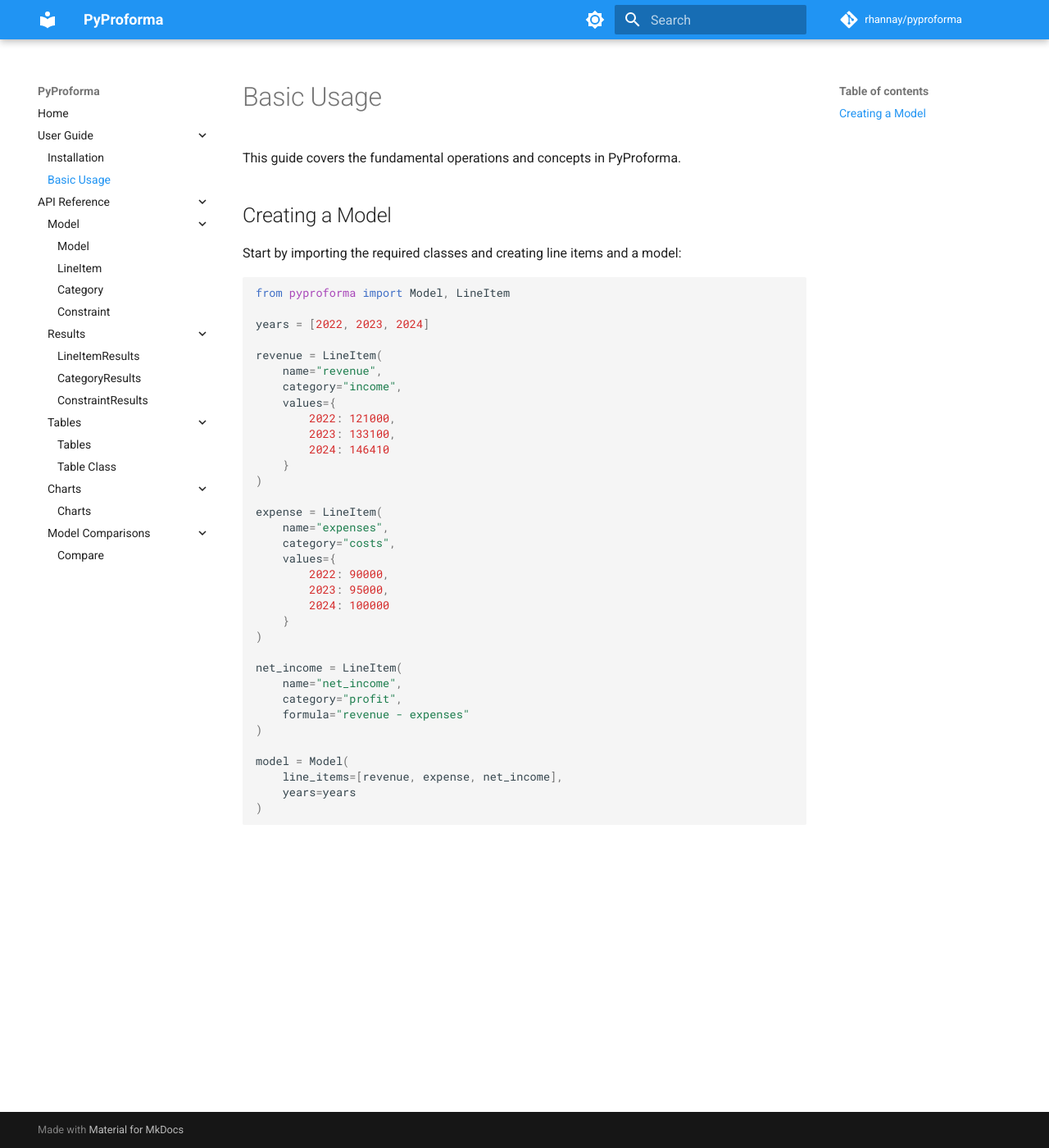
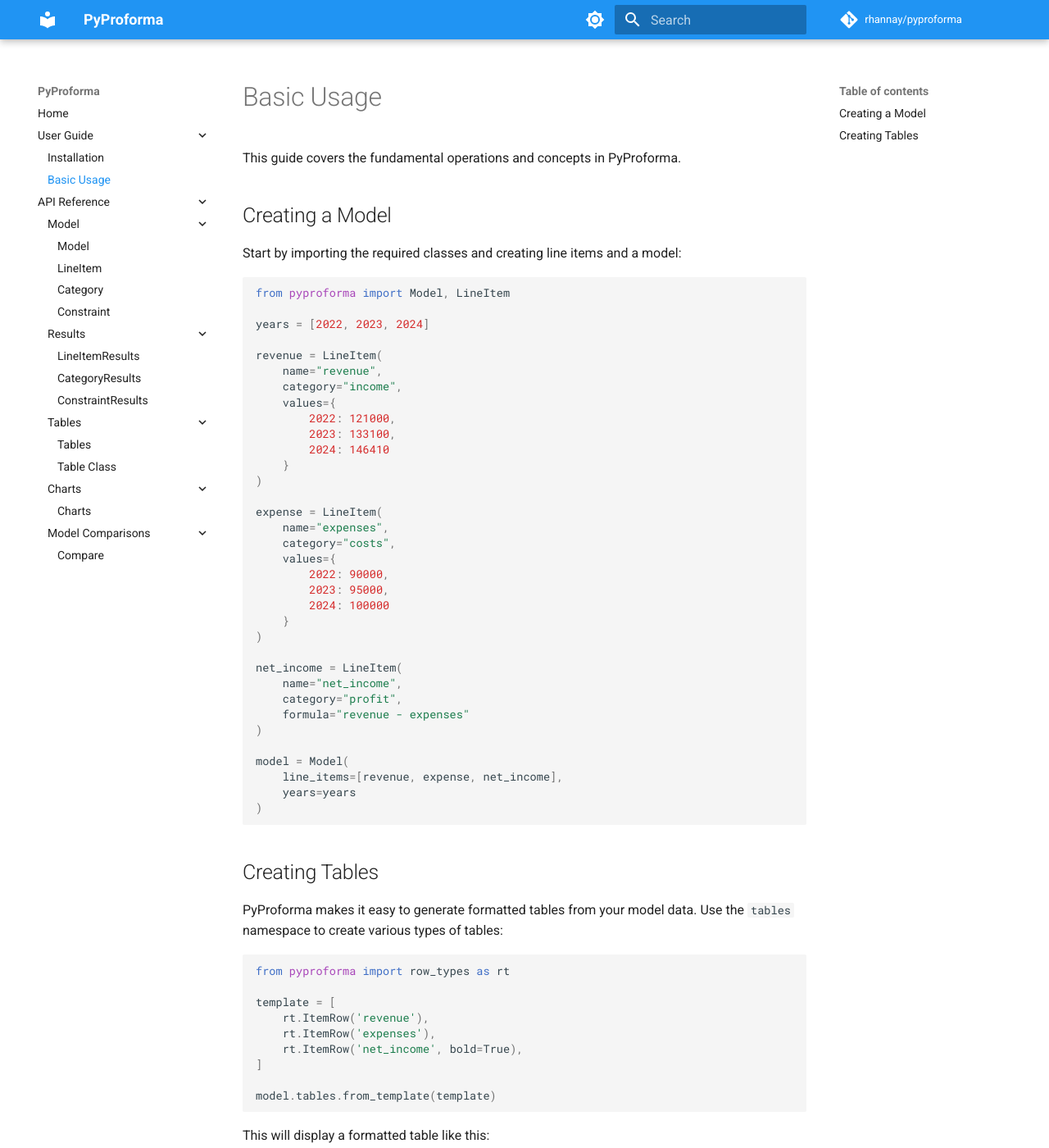
Before and after one commit to rhannay/pyproforma, an MkDocs documentation site: the page built from docs/user-guide/basic-usage.md, in a window 1280 px wide and 1400 px high. Shown: the whole window at 82% size. Built offline with MkDocs 1.6.1 and Material for MkDocs 9.7.7, drawn with Linux system fonts in a browser that asks for light colours; comment, search, counter and statistics services are not loaded; some of the changed text lies outside the part shown.

Commit message:
Add section on creating tables with formatted output in basic usage guide

````diff
--- a/docs/user-guide/basic-usage.md
+++ b/docs/user-guide/basic-usage.md
@@ -42,3 +42,72 @@
     years=years
 )
 ```
+
+## Creating Tables
+
+PyProforma makes it easy to generate formatted tables from your model data. Use the `tables` namespace to create various types of tables:
+
+```python
+from pyproforma import row_types as rt
+
+template = [
+    rt.ItemRow('revenue'),
+    rt.ItemRow('expenses'),
+    rt.ItemRow('net_income', bold=True),
+]
+
+model.tables.from_template(template)
+```
+
+This will display a formatted table like this:
+
+<style type="text/css">
+#T_ad88c_row0_col0, #T_ad88c_row1_col0 {
+  text-align: left;
+}
+#T_ad88c_row0_col1, #T_ad88c_row0_col2, #T_ad88c_row0_col3, #T_ad88c_row1_col1, #T_ad88c_row1_col2, #T_ad88c_row1_col3 {
+  text-align: right;
+}
+#T_ad88c_row2_col0 {
+  font-weight: bold;
+  text-align: left;
+}
+#T_ad88c_row2_col1, #T_ad88c_row2_col2, #T_ad88c_row2_col3 {
+  font-weight: bold;
+  text-align: right;
+}
+</style>
+<table id="T_ad88c">
+  <thead>
+    <tr>
+      <th class="blank level0" >&nbsp;</th>
+      <th id="T_ad88c_level0_col0" class="col_heading level0 col0" >Year</th>
+      <th id="T_ad88c_level0_col1" class="col_heading level0 col1" >2022</th>
+      <th id="T_ad88c_level0_col2" class="col_heading level0 col2" >2023</th>
+      <th id="T_ad88c_level0_col3" class="col_heading level0 col3" >2024</th>
+    </tr>
+  </thead>
+  <tbody>
+    <tr>
+      <th id="T_ad88c_level0_row0" class="row_heading level0 row0" >0</th>
+      <td id="T_ad88c_row0_col0" class="data row0 col0" >Revenue</td>
+      <td id="T_ad88c_row0_col1" class="data row0 col1" >121,000</td>
+      <td id="T_ad88c_row0_col2" class="data row0 col2" >133,100</td>
+      <td id="T_ad88c_row0_col3" class="data row0 col3" >146,410</td>
+    </tr>
+    <tr>
+      <th id="T_ad88c_level0_row1" class="row_heading level0 row1" >1</th>
+      <td id="T_ad88c_row1_col0" class="data row1 col0" >Expenses</td>
+      <td id="T_ad88c_row1_col1" class="data row1 col1" >90,000</td>
+      <td id="T_ad88c_row1_col2" class="data row1 col2" >95,000</td>
+      <td id="T_ad88c_row1_col3" class="data row1 col3" >100,000</td>
+    </tr>
+    <tr>
+      <th id="T_ad88c_level0_row2" class="row_heading level0 row2" >2</th>
+      <td id="T_ad88c_row2_col0" class="data row2 col0" >Net Income</td>
+      <td id="T_ad88c_row2_col1" class="data row2 col1" >31,000</td>
+      <td id="T_ad88c_row2_col2" class="data row2 col2" >38,100</td>
+      <td id="T_ad88c_row2_col3" class="data row2 col3" >46,410</td>
+    </tr>
+  </tbody>
+</table>
````
